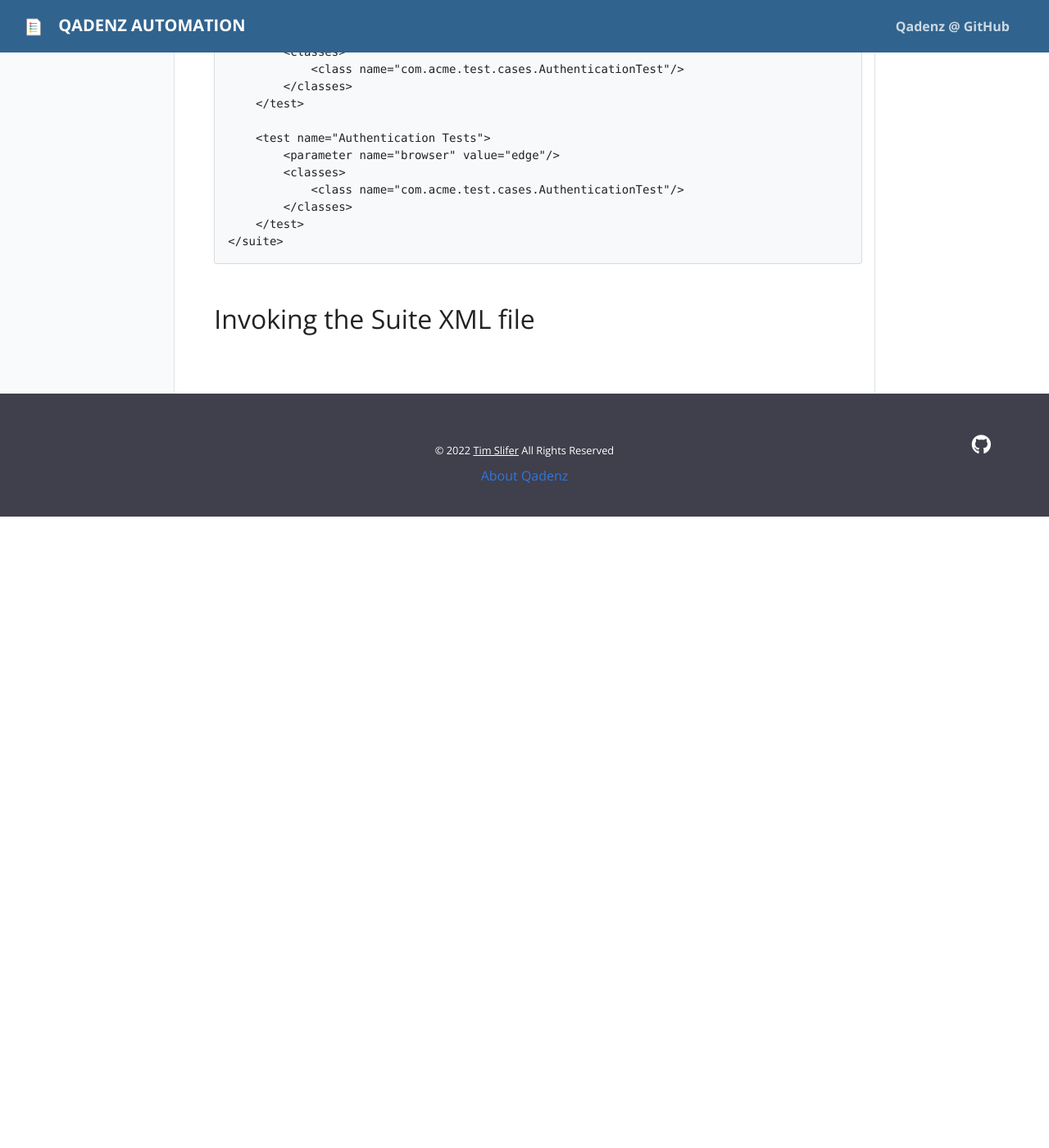
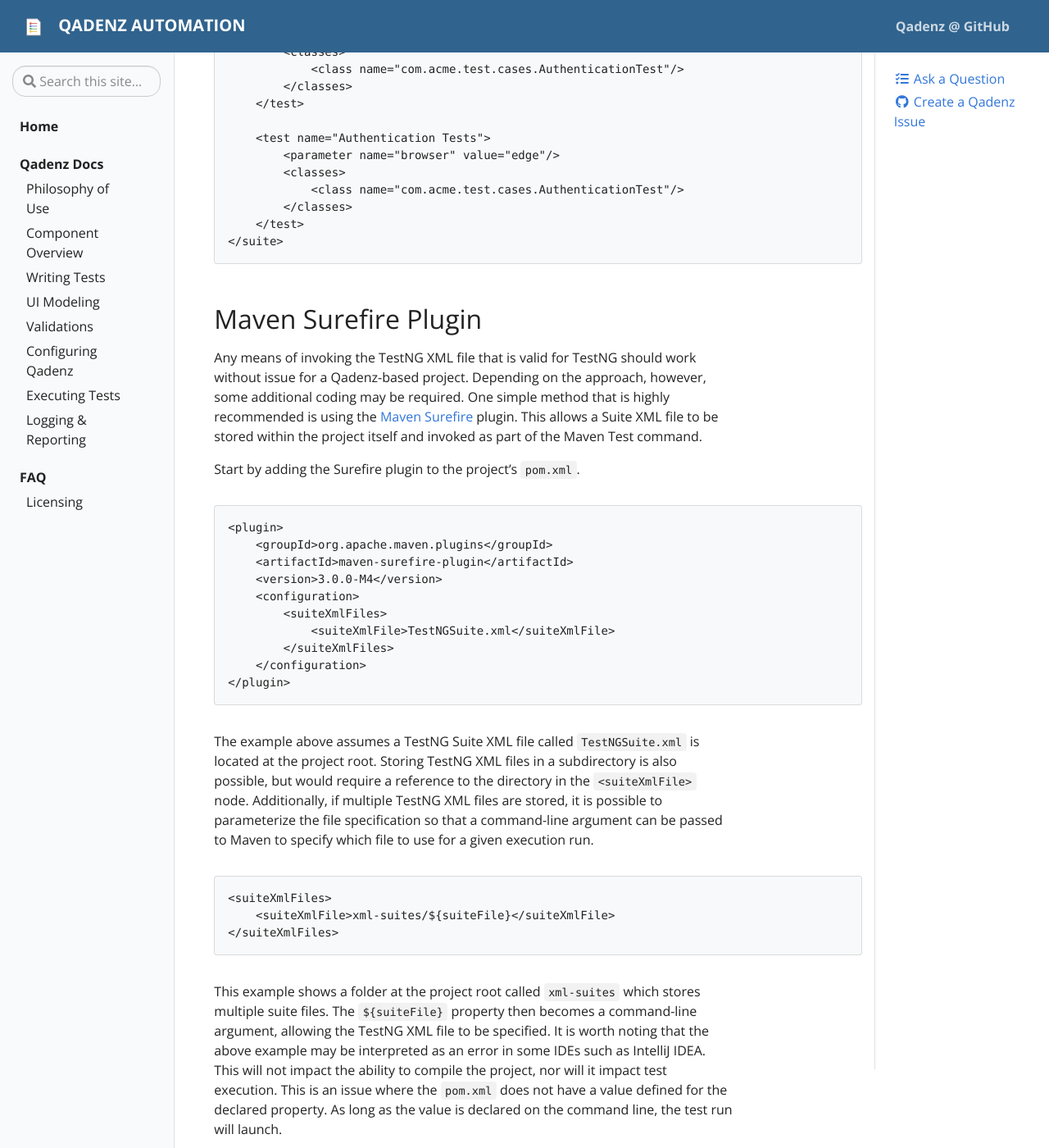
Before and after one commit to qadenz/qadenz.github.io, a Jekyll site: the page built from _docs/qadenz/executing-tests.md, in a window 1280 px wide and 1400 px high, scrolled down 3082 px. Shown: the whole window at 82% size. Built offline with Jekyll 4.4.1, drawn with Linux system fonts in a browser that asks for light colours; before the commit the page ends 3712 px from its top, so only the background shows below that; some of the changed text lies outside the part shown.

Commit message:
Updates to Execution doc

````diff
--- a/_docs/qadenz/executing-tests.md
+++ b/_docs/qadenz/executing-tests.md
@@ -119,4 +119,45 @@ In another example, to run the same set of tests in three different browsers as
 </suite>
 ```
 
-## Invoking the Suite XML file
+## Maven Surefire Plugin
+
+Any means of invoking the TestNG XML file that is valid for TestNG should work without issue for a Qadenz-based project. Depending on the approach, however, some additional coding may be required. One simple method that is highly recommended is using the [Maven Surefire](https://maven.apache.org/surefire/maven-surefire-plugin/) plugin. This allows a Suite XML file to be stored within the project itself and invoked as part of the Maven Test command.
+
+Start by adding the Surefire plugin to the project's `pom.xml`.
+
+```
+<plugin>
+    <groupId>org.apache.maven.plugins</groupId>
+    <artifactId>maven-surefire-plugin</artifactId>
+    <version>3.0.0-M4</version>
+    <configuration>
+        <suiteXmlFiles>
+            <suiteXmlFile>TestNGSuite.xml</suiteXmlFile>
+        </suiteXmlFiles>
+    </configuration>
+</plugin>
+```
+
+The example above assumes a TestNG Suite XML file called `TestNGSuite.xml` is located at the project root. Storing TestNG XML files in a subdirectory is also possible, but would require a reference to the directory in the `<suiteXmlFile>` node. Additionally, if multiple TestNG XML files are stored, it is possible to parameterize the file specification so that a command-line argument can be passed to Maven to specify which file to use for a given execution run.
+
+```
+<suiteXmlFiles>
+    <suiteXmlFile>xml-suites/${suiteFile}</suiteXmlFile>
+</suiteXmlFiles>
+```
+
+This example shows a folder at the project root called `xml-suites` which stores multiple suite files. The `${suiteFile}` property then becomes a command-line argument, allowing the TestNG XML file to be specified. It is worth noting that the above example may be interpreted as an error in some IDEs such as IntelliJ IDEA. This will not impact the ability to compile the project, nor will it impact test execution. This is an issue where the `pom.xml` does not have a value defined for the declared property. As long as the value is declared on the command line, the test run will launch.
+
+## Command Line Execution
+
+To run a TestNG XML file called `acme-tests.xml`, the following command would be used.
+
+```
+mvn clean test -DsuiteFile="acme-tests.xml"
+```
+
+This approach can be used on the local machine, or defined in a CI/CD tool like Jenkins or TeamCity as the build command.
+
+Further information on how the Surefire plugin works and how it can be used for parameterizing and launching test suites can be found at the [Surefire](https://maven.apache.org/surefire/maven-surefire-plugin/) website. Additional information for integrating Maven builds into a CI/CD tool can be found in the documentation of the tool in use.
+
+## Launching a Suite XML in the IDE
````
